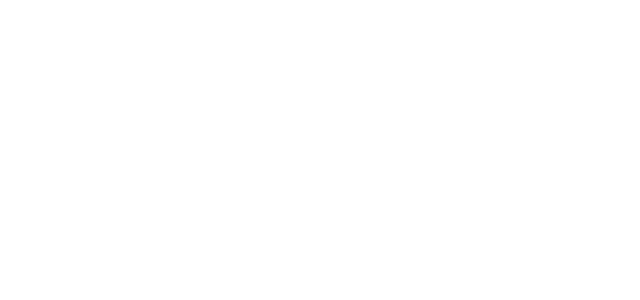
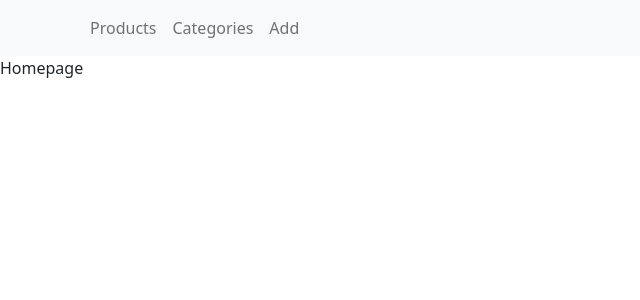
Before and after one commit to Nimavein/books, a React (Create React App) app: page / in a window 1280 px wide. Shown: the top 300 px of the page, without its empty margins (0-640 px from the left). Built offline with nearby package versions, Linux system fonts and the light colour scheme.

Commit message:
add routes

```diff
--- a/src/App.tsx
+++ b/src/App.tsx
@@ -1,5 +1,37 @@
-function App() {
-  return <></>;
-}
+import React from "react";
+import NavbarComponent from "./components/navbar/Navbar";
+import {
+  BrowserRouter,
+  Route,
+  Switch,
+  RouteComponentProps,
+} from "react-router-dom";
+import routes from "./routes";
+
+const App: React.FC = () => {
+  return (
+    <BrowserRouter>
+      <NavbarComponent />
+      <Switch>
+        {routes.map((route, index) => {
+          return (
+            <Route
+              key={index}
+              path={route.path}
+              exact={route.exact}
+              render={(props: RouteComponentProps<any>) => (
+                <route.component
+                  name={route.name}
+                  {...props}
+                  {...route.props}
+                />
+              )}
+            />
+          );
+        })}
+      </Switch>
+    </BrowserRouter>
+  );
+};
 
 export default App;
--- /dev/null
+++ b/src/components/cart/Cart.tsx
@@ -0,0 +1,5 @@
+const Cart: React.FC = () => {
+  return <>Cart</>;
+};
+
+export default Cart;
--- /dev/null
+++ b/src/components/homepage/Homepage.tsx
@@ -0,0 +1,5 @@
+const Homepage: React.FC = () => {
+  return <div>Homepage</div>;
+};
+
+export default Homepage;
--- /dev/null
+++ b/src/components/navbar/Navbar.tsx
@@ -0,0 +1,40 @@
+import React from "react";
+import { Navbar, Container, Nav } from "react-bootstrap";
+import { Link } from "react-router-dom";
+
+const NavbarComponent: React.FC = () => {
+  return (
+    <Navbar bg="light" variant="light">
+      <Container>
+        <Nav className="me-auto">
+          <Nav.Link>
+            <Link
+              style={{ textDecoration: "none", color: "rgba(0, 0, 0, 0.55)" }}
+              to="/"
+            >
+              Products
+            </Link>
+          </Nav.Link>
+          <Nav.Link>
+            <Link
+              style={{ textDecoration: "none", color: "rgba(0, 0, 0, 0.55)" }}
+              to="/cart"
+            >
+              Categories
+            </Link>
+          </Nav.Link>
+          <Nav.Link>
+            <Link
+              style={{ textDecoration: "none", color: "rgba(0, 0, 0, 0.55)" }}
+              to="/add"
+            >
+              Add
+            </Link>
+          </Nav.Link>
+        </Nav>
+      </Container>
+    </Navbar>
+  );
+};
+
+export default NavbarComponent;
--- /dev/null
+++ b/src/components/orderForm/OrderForm.tsx
@@ -0,0 +1,5 @@
+const OrderForm: React.FC = () => {
+  return <>Order Form</>;
+};
+
+export default OrderForm;
--- a/src/index.tsx
+++ b/src/index.tsx
@@ -1,10 +1,15 @@
 import React from "react";
+import "bootstrap/dist/css/bootstrap.min.css";
 import ReactDOM from "react-dom";
 import App from "./App";
+import { store } from "./store";
+import { Provider } from "react-redux";
 
 ReactDOM.render(
   <React.StrictMode>
-    <App />
+    <Provider store={store}>
+      <App />
+    </Provider>
   </React.StrictMode>,
   document.getElementById("root")
 );
--- /dev/null
+++ b/src/interfaces.ts
@@ -0,0 +1,11 @@
+export interface Book {
+  title: string;
+}
+
+export interface Route {
+  path: string;
+  name: string;
+  exact: boolean;
+  component: any;
+  props?: any;
+}
--- /dev/null
+++ b/src/routes.ts
@@ -0,0 +1,27 @@
+import { Route } from "./interfaces";
+import Homepage from "./components/homepage/Homepage";
+import Cart from "./components/cart/Cart";
+import OrderForm from "./components/orderForm/OrderForm";
+
+const routes: Route[] = [
+  {
+    path: "/",
+    name: "Homepage",
+    component: Homepage,
+    exact: true,
+  },
+  {
+    path: "/cart",
+    name: "Cart",
+    component: Cart,
+    exact: true,
+  },
+  {
+    path: "/add",
+    name: "Creation Subpage",
+    component: OrderForm,
+    exact: true,
+  },
+];
+
+export default routes;
--- /dev/null
+++ b/src/store.ts
@@ -0,0 +1,5 @@
+import { configureStore } from "@reduxjs/toolkit";
+
+export const store = configureStore({
+  reducer: {},
+});
```
Also changed, not shown: package.json (+8 -0 lines), 1 other file (tests, documents, lock files or other folders).
